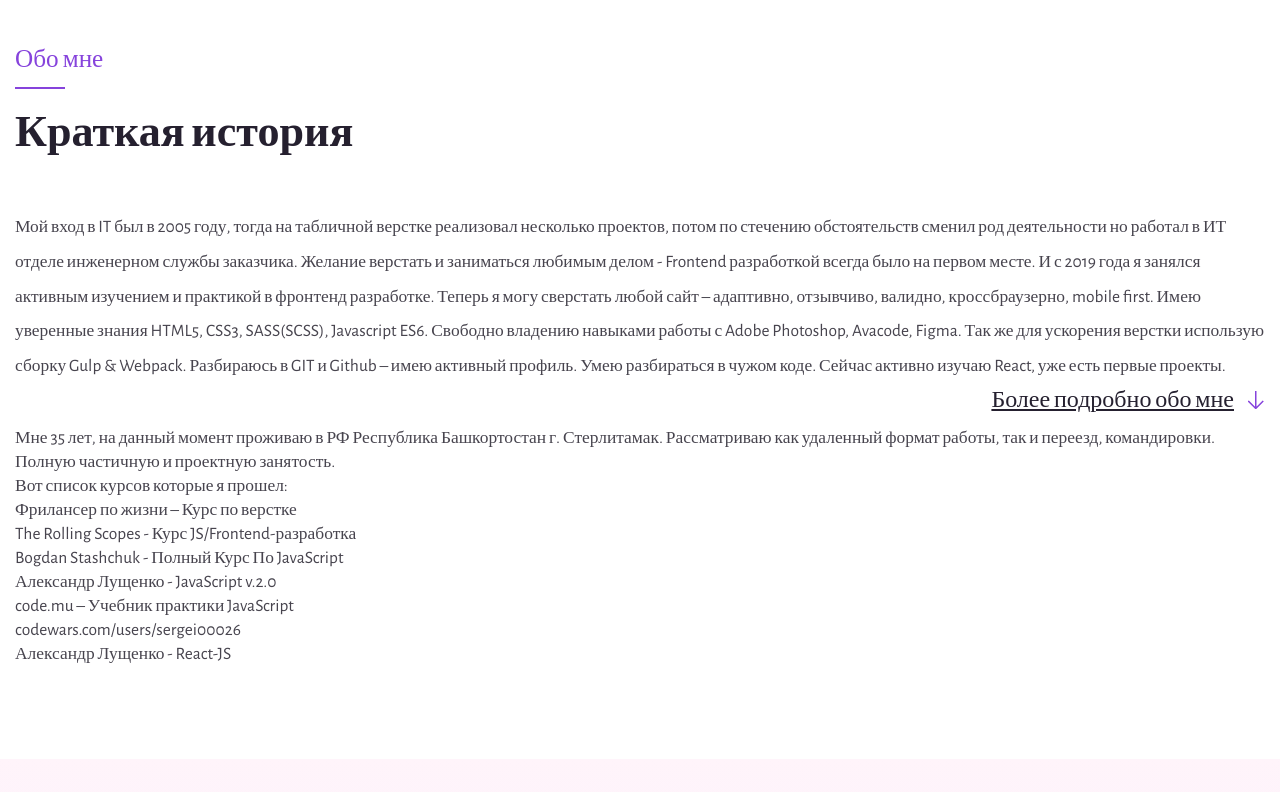
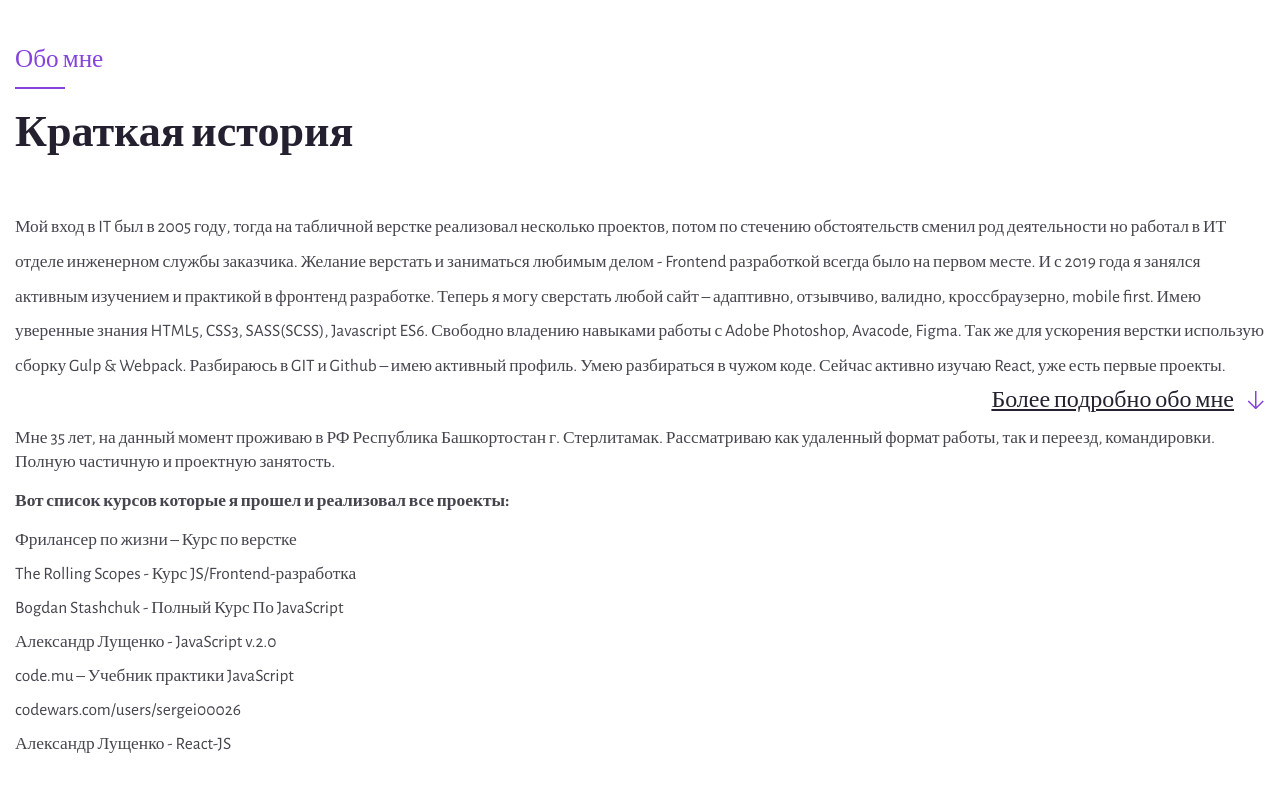
Before and after one commit to sergei00026/Portfolio, a website built with webpack: page src/index.html in a window 1280 px wide. Both pictures are taken after a click on the button "Более подробно обо мне". Shown: the part 771-1563 px from the top of the page. Built offline with nearby package versions, Linux system fonts and the light colour scheme; files whose address does not match are found by name; what vanilla-lazyload would draw is missing.

Commit message:
fix: text

```diff
--- a/src/index.html
+++ b/src/index.html
@@ -52,7 +52,7 @@
 								<button type="button" data-spoller class="aboutme-page__title">Более подробно обо мне</button>
 								<div class="aboutme-page__body">
 									Мне 35 лет, на данный момент проживаю в РФ Республика Башкортостан г. Стерлитамак. Рассматриваю как удаленный формат работы, так и переезд, командировки. Полную частичную и проектную занятость.
-									<p>Вот список курсов которые я прошел:</p>
+									<p>Вот список курсов которые я прошел и реализовал все проекты:</p>
 									<ul>
 										<li>Фрилансер по жизни – Курс по верстке</li>
 										<li>The Rolling Scopes - Курс JS/Frontend-разработка</li>
--- a/src/scss/style.scss
+++ b/src/scss/style.scss
@@ -359,6 +359,16 @@ body {
 		line-height: math.div(22, 16);
 		color: #47444e;
 		@include adaptiveValue("font-size", 18, 14);
+		p {
+			margin-top: 15px;
+			margin-bottom: 15px;
+			font-weight: 600;
+		}
+		ul > li {
+			&:not(:last-child) {
+				margin-bottom: 10px;
+			}
+		}
 	}
 }
 // ==============================================
```
Also changed, not shown: dist/css/style.css, dist/css/style.min.css, dist/index.html.
